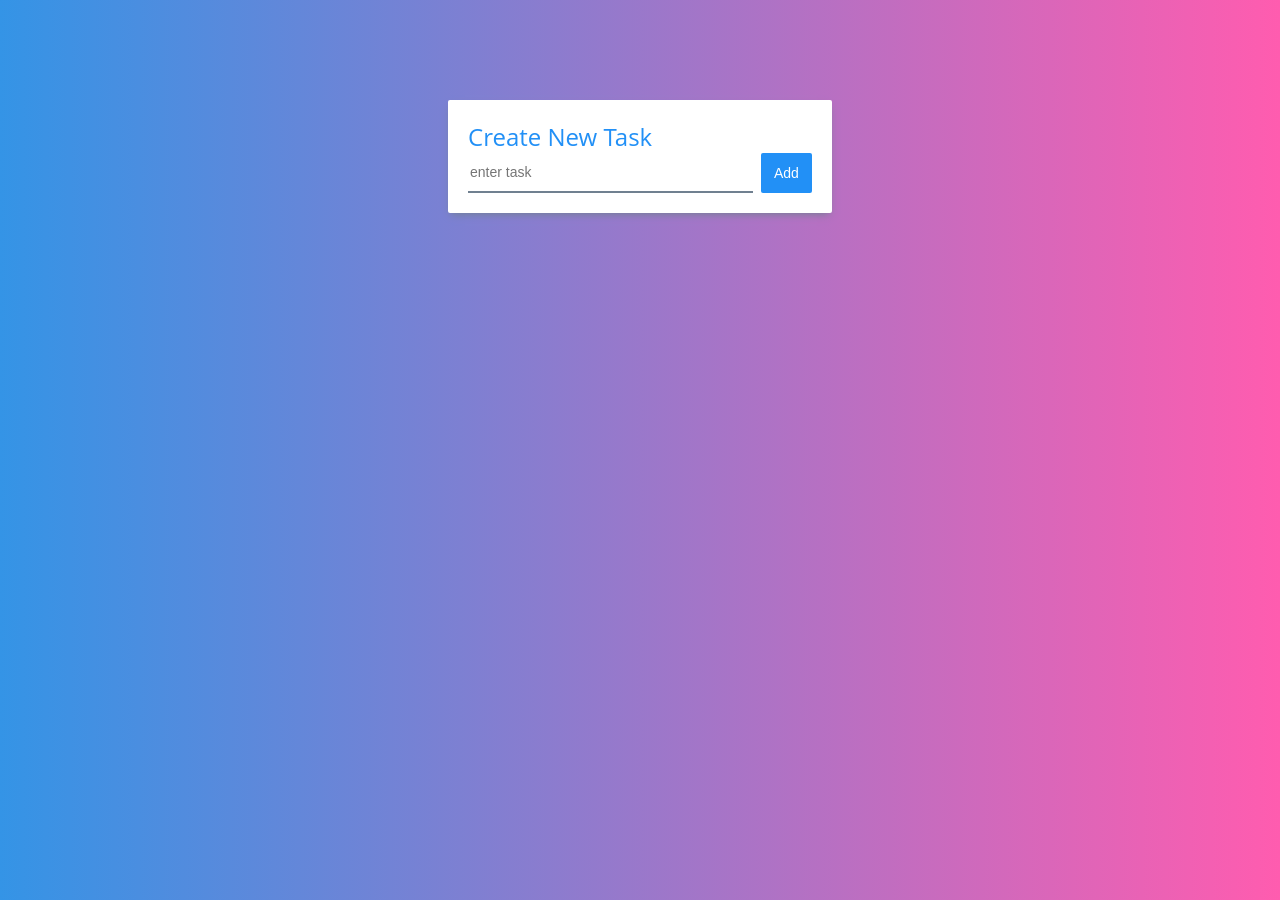
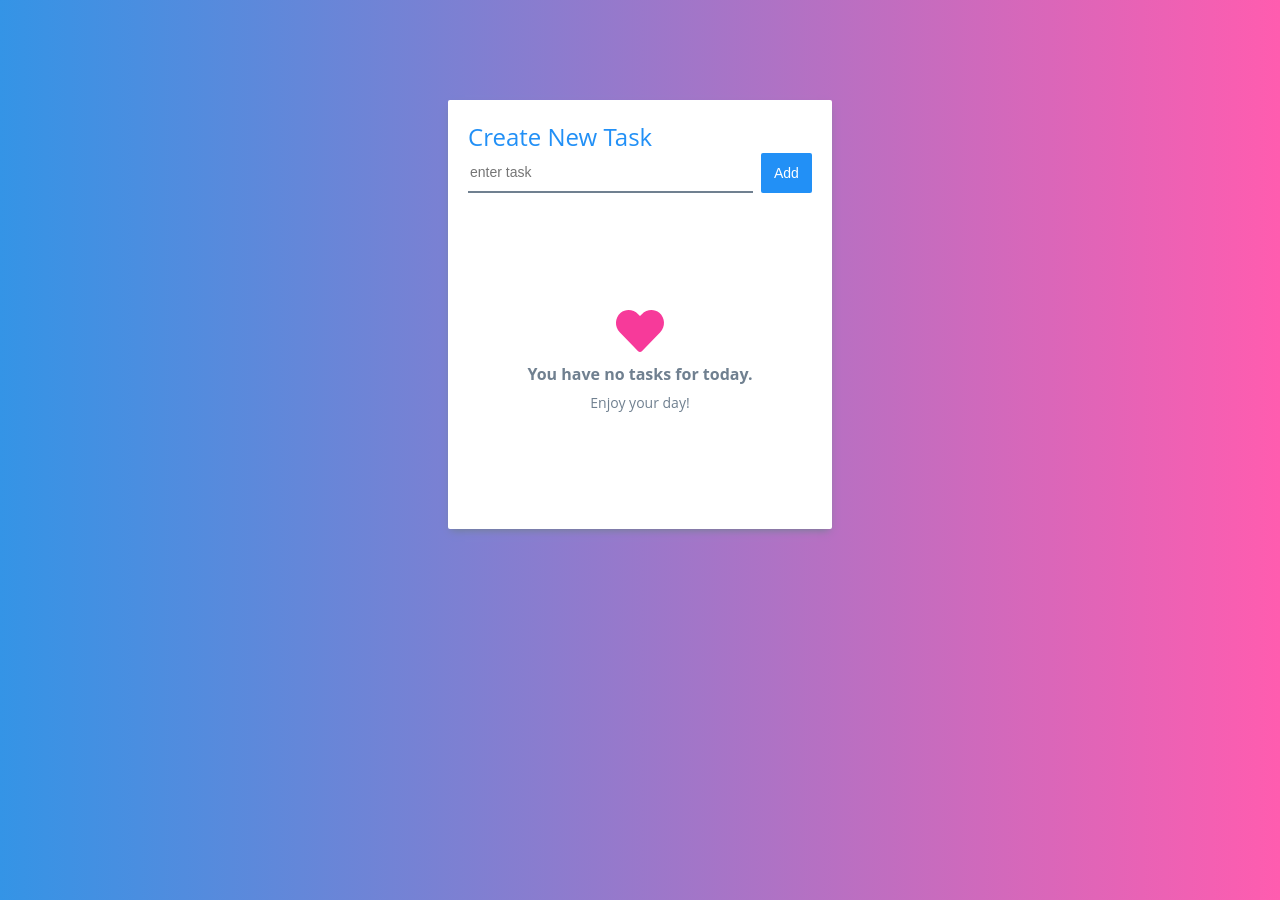
Before and after one commit to chauluckynguyen/Focus, a React app: page / in a window 1280 px wide. Built offline with nearby package versions, Linux system fonts and the light colour scheme.

Commit message:
added empty state

```diff
--- /dev/null
+++ b/src/TodoEmpty.js
@@ -0,0 +1,21 @@
+import React from "react";
+
+class TodoEmpty extends React.Component {
+  render() {
+    return (
+      <div className="todoList--empty-state">
+        <div className="todoList--empty-state--row">
+          <i className="fa fa-heart todoList--empty-state--icon" aria-hidden="true"></i>
+        </div>
+        <div className="todoList--empty-state--row">
+          <h1 className="todoList--empty-state--header">You have no tasks for today.</h1>
+        </div>
+        <div className="todoList--empty-state--row">
+          <p className="todoList--empty-state--descrip">Enjoy your day!</p>
+        </div>
+      </div>
+    )
+  }
+}
+
+export default TodoEmpty;
--- a/src/TodoItems.js
+++ b/src/TodoItems.js
@@ -17,7 +17,7 @@ class TodoItems extends React.Component {
       <li className="todoList--list--item" key={item.key}>
         <input className="todoList--list--checkbox" type="checkbox" id={item.key}></input>
         <label className="todoList--list--label" htmlFor={item.key}><span>{item.text}</span></label>
-        <button className="todoList--list--delete" onClick={() => this.delete(item.key)}><i class="fa fa-times" aria-hidden="true"></i></button>
+        <button className="todoList--list--delete" onClick={() => this.delete(item.key)}><i className="fa fa-times" aria-hidden="true"></i></button>
       </li>
     )
   }
--- a/src/TodoList.js
+++ b/src/TodoList.js
@@ -1,12 +1,14 @@
 import React from "react";
-import TodoItems from "./TodoItems";
+// import TodoItems from "./TodoItems";
+import TodoSection from "./TodoSection";
 
 class TodoList extends React.Component {
   constructor(props) {
     super(props);
 
     this.state = {
-      items: []
+      items: [],
+      isEmptyState : true
     };
 
     this.addItem = this.addItem.bind(this);
@@ -29,6 +31,14 @@ class TodoList extends React.Component {
         };
       });
 
+      this.setState(() => {
+        return {
+          isEmptyState: false
+        }
+      });
+
+      console.log(this.state.isEmptyState);
+
       this._inputElement.value = "";
     }
 
@@ -48,6 +58,8 @@ class TodoList extends React.Component {
   }
 
   render() {
+    const{isEmptyState, items} = this.state;
+
     return (
       <div className="todoList">
         <form onSubmit={this.addItem}>
@@ -59,7 +71,7 @@ class TodoList extends React.Component {
             </div>
           </div>
         </form>
-        <TodoItems entries={this.state.items} delete={this.deleteItem}/>
+        <TodoSection isEmptyState={isEmptyState} items={items} deleteItem={this.deleteItem}/>
       </div>
     );
   }
--- /dev/null
+++ b/src/TodoSection.js
@@ -0,0 +1,17 @@
+import React from "react";
+import TodoItems from "./TodoItems";
+import TodoEmpty from "./TodoEmpty";
+
+
+function TodoSection(props) {
+  const isEmptyState = props.isEmptyState;
+
+  if(isEmptyState) {
+    console.log("empty!")
+    return <TodoEmpty />;
+  }
+  console.log("ain't empty");
+  return <TodoItems entries={props.items} delete={props.deleteItem} />;
+}
+
+export default TodoSection;
--- a/src/scss/_sizes.scss
+++ b/src/scss/_sizes.scss
@@ -1,5 +1,6 @@
 // Font Sizes
 $fs-body: 14px;
+$fs-empty-header: 16px;
 $fs-header: 24px;
 
 // Space Sizes
--- a/src/scss/index.scss
+++ b/src/scss/index.scss
@@ -9,7 +9,7 @@ html {
 
 body {
 	background: $blue-200;
-	background: linear-gradient(to right, $blue-200, $pink-200);
+	background: linear-gradient(to right, $blue-200, $pink-300);
 	background-repeat: no-repeat;
 	background-attachment: fixed;
 	height: 100%;
@@ -101,7 +101,7 @@ body {
 
 			&:hover,
 			&:focus {
-				background: $pink-100;
+				background: $pink-500;
 				box-shadow: 0px 4px 8px -3px #708090;
 				outline: none;
 			}
@@ -114,9 +114,12 @@ body {
 
 		 	&:checked {
 				+ label {
+					color: $gray;
+					text-decoration: line-through;
+
 					&::before {
-						background: $pink-100;
-						border-color: $pink-100;
+						background: $pink-500;
+						border-color: $pink-500;
 					}
 
 					&::after {
@@ -136,10 +139,6 @@ body {
 
 			&:hover {
 				cursor: pointer;
-			}
-
-			&:last-of-type {
-				margin: $space-sm 0 $space-sm;
 			}
 		}
 
@@ -181,13 +180,56 @@ body {
 			}
 		}
 	}
-}
 
-input[type="checkbox"] {
-	&:checked {
-		+ label {
-			color: $gray;
-			text-decoration: line-through;
+	&--empty-state {
+		display: flex;
+		justify-content: center;
+		align-items: center;
+		flex-direction: column;
+		color: slategray;
+		height: 300px;
+		width: 100%;
+		margin-top: 16px;
+
+		&--header {
+			font-size: $fs-empty-header;
+			margin: 0;
+		}
+
+		&--descrip {
+			font-size: $fs-body;
+			margin: 0;
+		}
+
+		&--icon {
+			animation: 5s infinite colorchange;
+			font-size: $fs-header *2;
+		}
+
+		&--row {
+			margin: 0 0 $space-sm;
+
+			&:last-of-type {
+				margin: 0;
+			}
 		}
 	}
 }
+
+@keyframes colorchange {
+	0% {
+		color: $pink-100;
+	}
+	25% {
+		color: $pink-200;
+	}
+	50% {
+		color: $pink-300;
+	}
+	75% {
+		color: $pink-400;
+	}
+  100% {
+    color: $pink-500;
+  }
+}
```
Also changed, not shown: src/scss/_colors.scss (+5 -3 lines), src/css/index.css.
